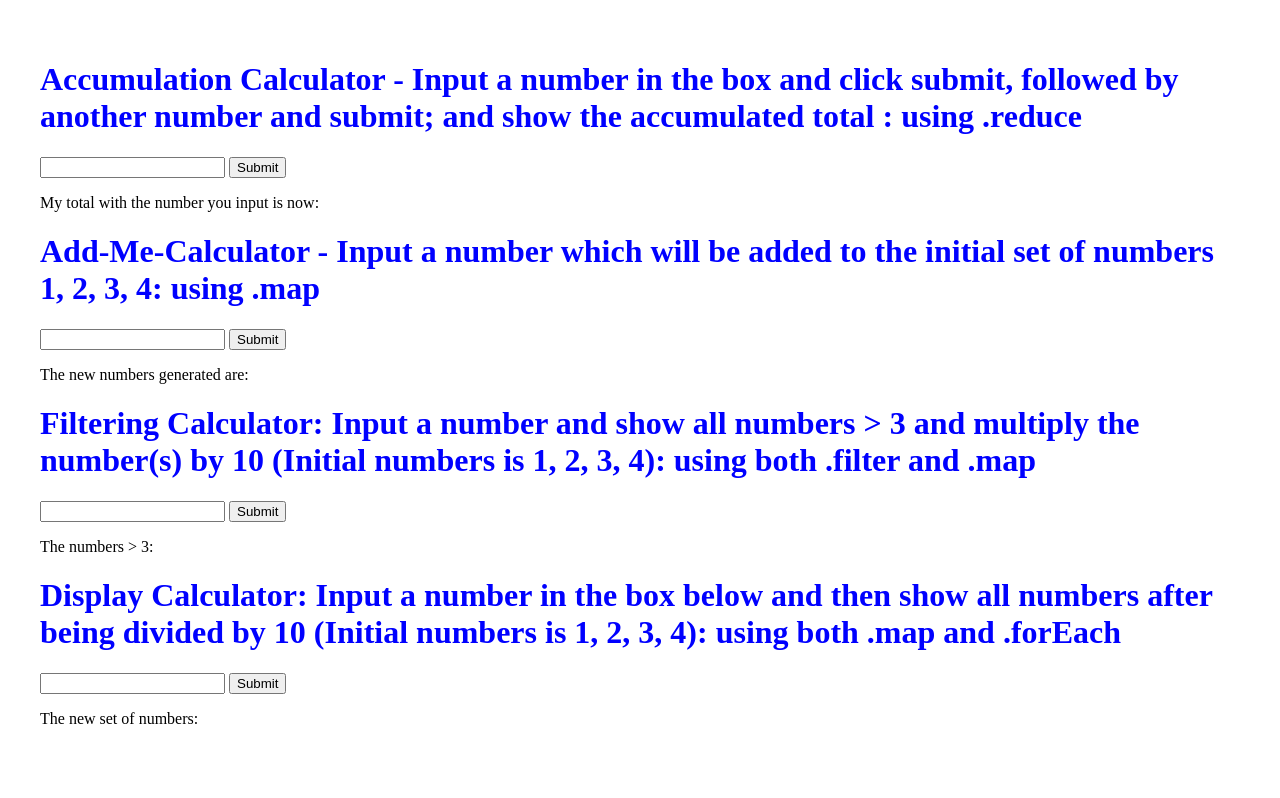
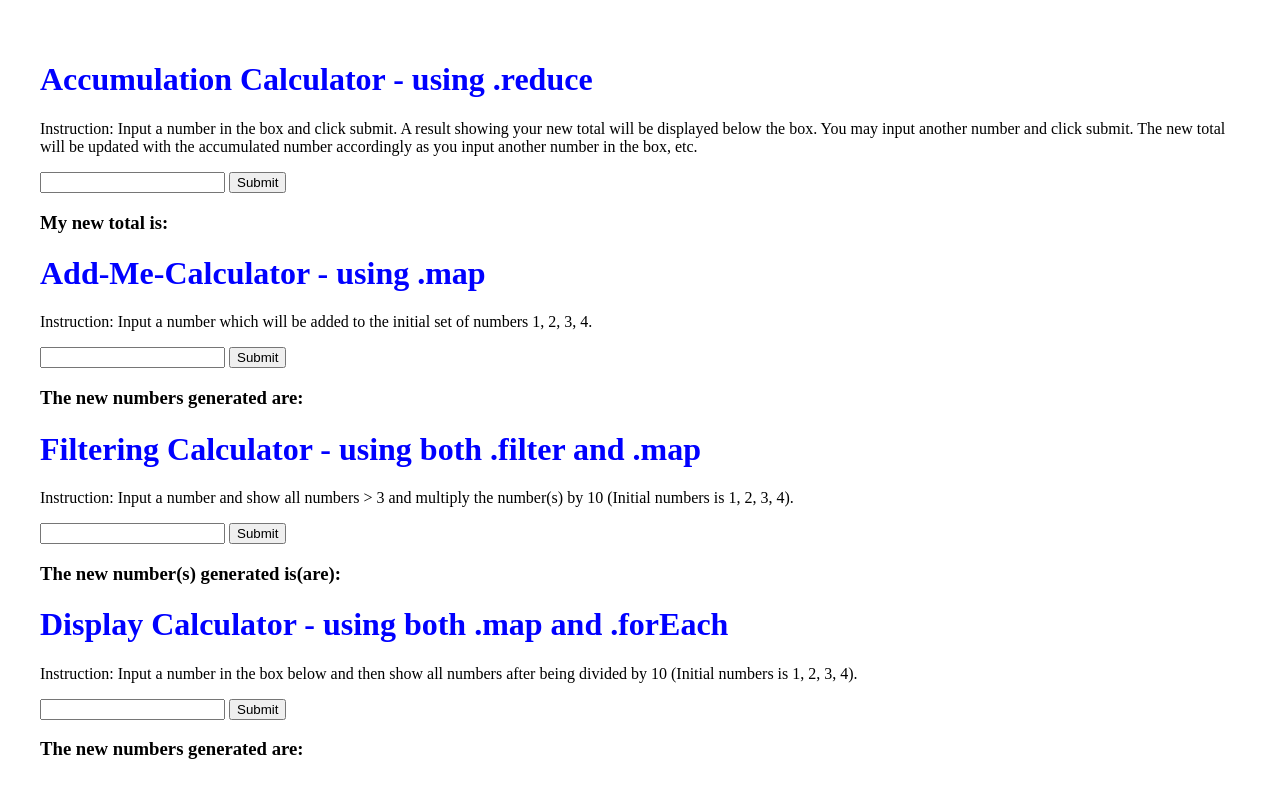
Before and after one commit to github-tommy/class01-assignment2, a plain HTML site: page index.html in a window 1280 px wide. Drawn offline with nearby package versions, Linux system fonts and the light colour scheme.

Commit message:
Created instructions on how to operate each calculator

```diff
--- a/index.html
+++ b/index.html
@@ -12,30 +12,33 @@
 </head>
 <body>
     <main class="main">
-        <h1>Accumulation Calculator - Input a number in the box and click submit, followed by another number and submit; and show the accumulated total : using .reduce</h1>
+        <h1>Accumulation Calculator - using .reduce</h1>
+        <p class="instruction">Instruction: Input a number in the box and click submit. A result showing your new total will be displayed below the box. You may input another number and click submit. The new total will be updated with the accumulated number accordingly as you input another number in the box, etc. </p>
         <section class="input-set">
             <input type="number" id="input">
             <input id="submit" type="submit"></input>
-            <p class="markup">My total with the number you input is now: <span id="sum"></span></p>
+            <h3 class="markup">My new total is: <span id="sum"></span></h3>
         </section>
-        <h1>Add-Me-Calculator - Input a number which will be added to the initial set of numbers 1, 2, 3, 4: using .map</h1>
+        <h1>Add-Me-Calculator - using .map</h1>
+        <p class="instruction">Instruction: Input a number which will be added to the initial set of numbers 1, 2, 3, 4.</p>
         <section class="input-set">
             <input type="text" id="input2">
             <input id="submit2" type="submit"></input>
-            <p class="markup">The new numbers generated are: <span id="sum2"></span></p>
+            <h3 class="markup">The new numbers generated are: <span id="sum2"></span></h3>
         </section>
-
-        <h1>Filtering Calculator: Input a number and show all numbers > 3 and multiply the number(s) by 10 (Initial numbers is 1, 2, 3, 4): using both .filter and .map</h1>
+        <h1>Filtering Calculator - using both .filter and .map</h1>
+            <p class="instruction">Instruction: Input a number and show all numbers > 3 and multiply the number(s) by 10 (Initial numbers is 1, 2, 3, 4).</p>
         <section class="input-set">
             <input type="text" id="input3">
             <input id="submit3" type="submit"></input>
-            <p class="markup">The numbers > 3: <span id="sum3"></span></p>
+            <h3 class="markup">The new number(s) generated is(are): <span id="sum3"></span></h3>
         </section>
-        <h1>Display Calculator: Input a number in the box below and then show all numbers after being divided by 10 (Initial numbers is 1, 2, 3, 4): using both .map and .forEach</h1>
+        <h1>Display Calculator - using both .map and .forEach</h1>
+        <p class="instruction">Instruction: Input a number in the box below and then show all numbers after being divided by 10 (Initial numbers is 1, 2, 3, 4).</p>
         <section class="input-set">
             <input type="number" id="input4">
             <input id="submit4" type="submit"></input>
-            <p class="markup">The new set of numbers: <span id="sum4"></span></p>
+            <h3 class="markup">The new numbers generated are: <span id="sum4"></span></h3>
         </section>
     </main>
 </body>
```
